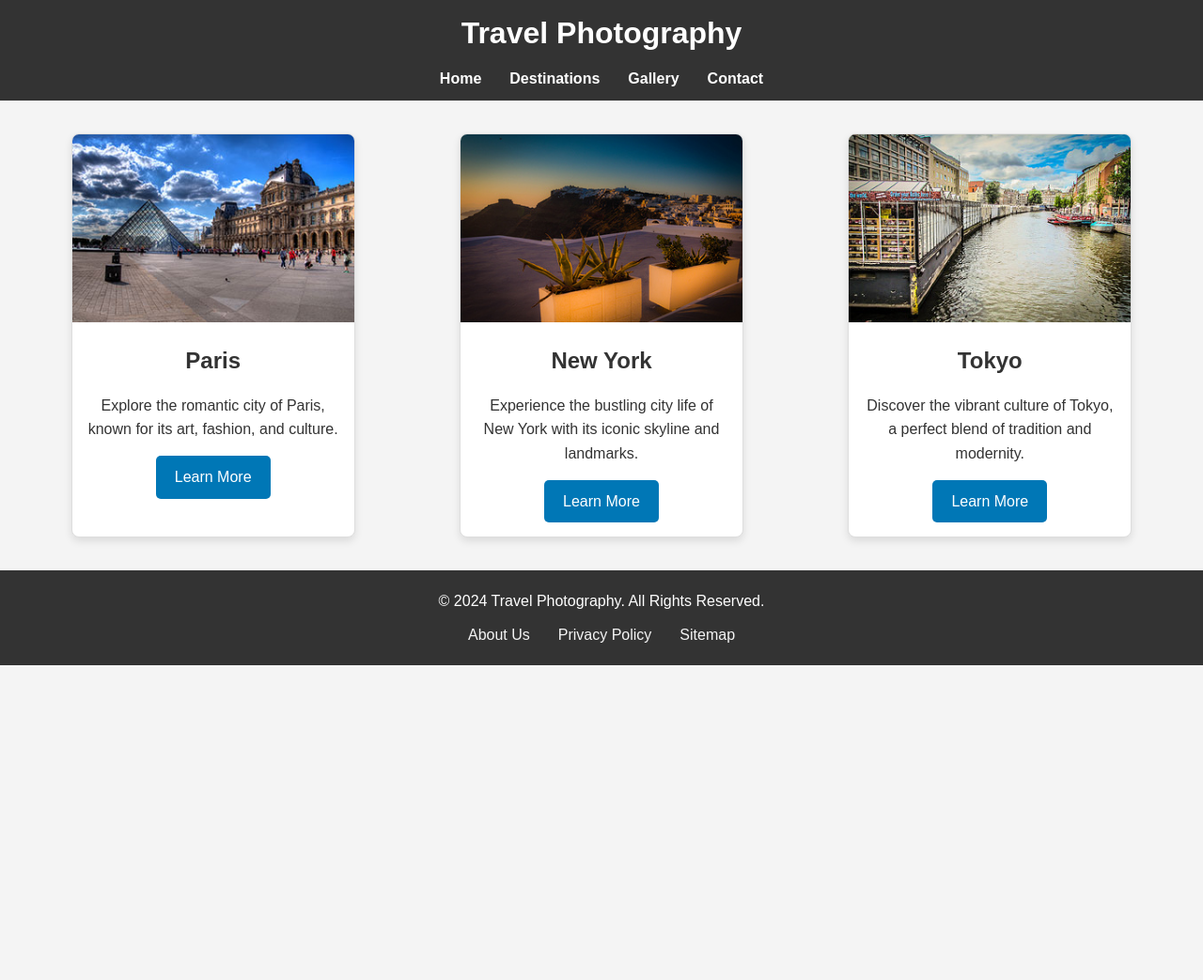
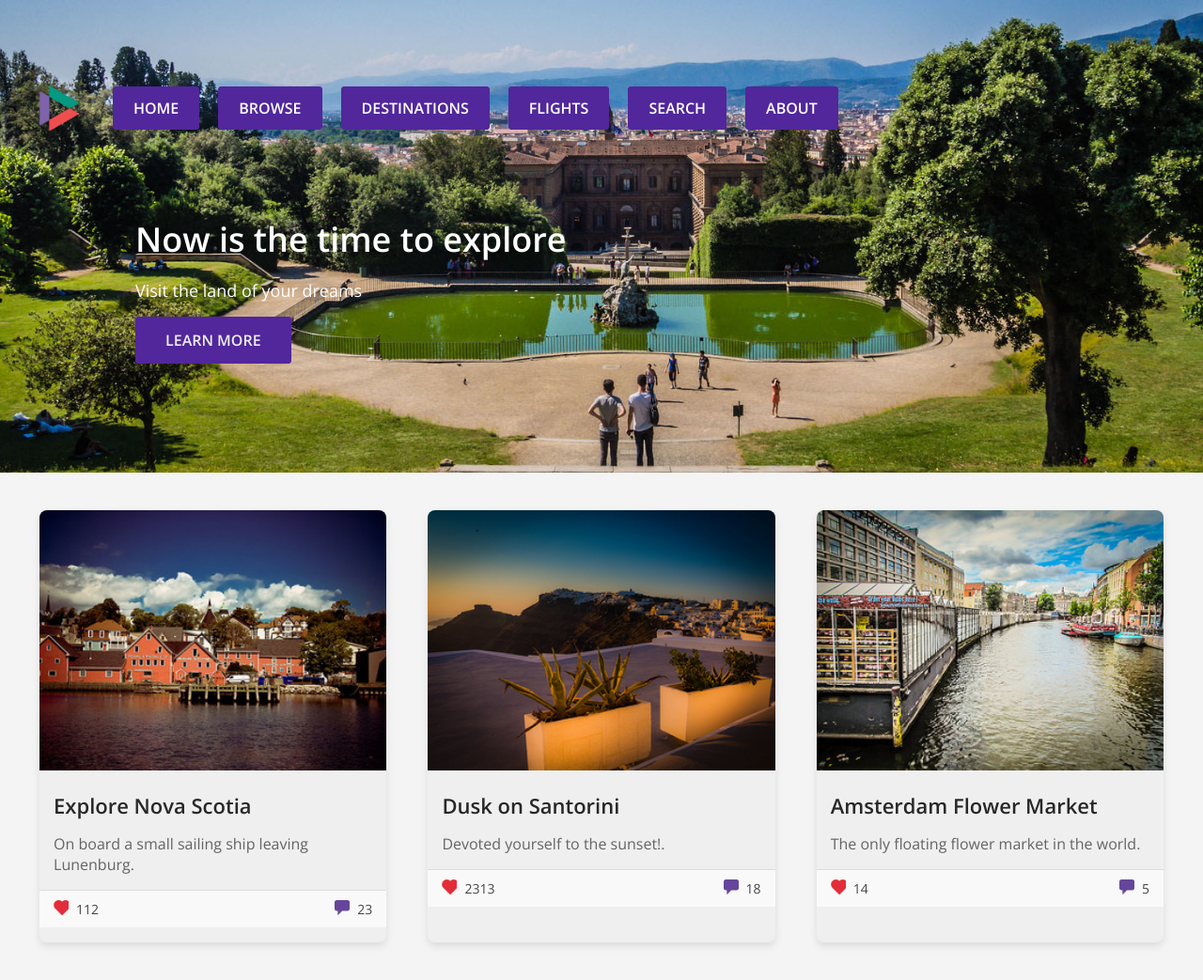
Before and after one commit to axyl-casc/WebDevelopment, a plain HTML site: page Assignment 1/index.html in a window 1280 px wide. Shown: the whole page at 94% size. Before the commit the page ends 800 px from the top, so only its background shows below. Drawn offline with nearby package versions, Linux system fonts and the light colour scheme.

Commit message:
Redid everything

```diff
--- a/Assignment 1/index.html
+++ b/Assignment 1/index.html
@@ -1,64 +1,58 @@
 <!DOCTYPE html>
 <html lang="en">
-
 <head>
-    <meta charset="UTF-8">
-    <meta name="viewport" content="width=device-width, initial-scale=1.0">
-    <title>COMP 3612 Assignment 1 - Home</title>
-    <link rel="stylesheet" href="styles.css">
+	<meta charset="utf-8">
+   <title>Lab04</title>
+   <link href="https://fonts.googleapis.com/css2?family=Open+Sans:wght@300;400;600;800&display=swap" rel="stylesheet">
+	<link rel="stylesheet" href="styles.css" />
 </head>
-
 <body>
-    <!-- Header Section -->
 <header>
-        <h1>Travel Photography</h1>
-        <nav>
+   <nav id="topbar">
       <ul>
-                <li><a href="index.html">Home</a></li>
-                <li><a href="#">Destinations</a></li>
-                <li><a href="#">Gallery</a></li>
-                <li><a href="#">Contact</a></li>
+         <li><a href="#">HOME</a></li>
+         <li><a href="#">BROWSE</a></li>
+         <li><a href="#">DESTINATIONS</a></li>
+         <li><a href="#">FLIGHTS</a></li>
+         <li><a href="#">SEARCH</a></li>
+         <li><a href="#">ABOUT</a></li>
       </ul>
    </nav>
+   <div>
+      <h2>Now is the time to explore</h2>
+      <p>Visit the land of your dreams</p>
+      <a href="#">LEARN MORE</a>
+   </div>
 </header>
 
-    <!-- Main Content Section -->
 <main>
-        <section class="cards">
-            <div class="card">
-                <img src="images/1-small.jpg" alt="Paris">
-                <h2>Paris</h2>
-                <p>Explore the romantic city of Paris, known for its art, fashion, and culture.</p>
-                <a href="#">Learn More</a>
+   <section class="card">
+      <img src="images/card1.jpg" alt="Nova Scotia" />
+      <div>
+
+         <h3>Explore Nova Scotia</h3>
+         <p class="description">On board a small sailing ship leaving Lunenburg.</p>
+         <p class="social"><span class="heart">112</span><span class="comment">23</span></p>
       </div>
+   </section>
+   <section class="card">
+      <img src="images/card2.jpg" alt="Santorini" />
+      <div>
 
-            <div class="card">
-                <img src="images/2-small.jpg" alt="New York">
-                <h2>New York</h2>
-                <p>Experience the bustling city life of New York with its iconic skyline and landmarks.</p>
-                <a href="#">Learn More</a>
+         <h3>Dusk on Santorini</h3>
+         <p class="description">Devoted yourself to the sunset!.</p>
+         <p class="social"><span class="heart">2313</span><span class="comment">18</span></p>
       </div>
+   </section>
+   <section class="card">
+      <img src="images/card3.jpg" alt="Chicago" />
+      <div>
 
-            <div class="card">
-                <img src="images/3-small.jpg" alt="Tokyo">
-                <h2>Tokyo</h2>
-                <p>Discover the vibrant culture of Tokyo, a perfect blend of tradition and modernity.</p>
-                <a href="#">Learn More</a>
+         <h3>Amsterdam Flower Market</h3>
+         <p class="description">The only floating flower market in the world.</p>
+         <p class="social"><span class="heart">14</span><span class="comment">5</span></p>
       </div>
    </section>
 </main>
-
-    <!-- Footer Section -->
-    <footer>
-        <p>&copy; 2024 Travel Photography. All Rights Reserved.</p>
-        <nav>
-            <ul>
-                <li><a href="#">About Us</a></li>
-                <li><a href="#">Privacy Policy</a></li>
-                <li><a href="#">Sitemap</a></li>
-            </ul>
-        </nav>
-    </footer>
 </body>
-
 </html>
--- a/Assignment 1/styles.css
+++ b/Assignment 1/styles.css
@@ -1,124 +1,248 @@
-/* General Reset and Base Styling */
-body, h1, h2, p, ul, li, a {
-    margin: 0;
-    padding: 0;
-    box-sizing: border-box;
+
+body, html {
+   margin: 0;
+   padding: 0;
+   font-family: 'Open Sans', sans-serif;
+   background-color: #f4f4f4;
+   color: #272727;
 }
 
-body {
-    font-family: 'Arial', sans-serif;
-    line-height: 1.6;
-    background-color: #f4f4f4;
-    color: #333;
+header {
+   background-image: url('images/florence.jpg');
+   background-size: cover;
+   background-position: center;
+   text-align: center;
+   padding: 80px 20px;
+   color: #ffffff;
+   position: flex;
 }
 
-/* Header Styling */
-header {
-    background: #333;
-    color: #fff;
-    padding: 10px 20px;
-    text-align: center;
+header h2 {
+   font-size: 36px;
+   font-weight: 600;
+   margin-bottom: 10px;
 }
 
-header h1 {
-    margin-bottom: 10px;
+header p {
+   font-size: 18px;
+   margin-bottom: 30px;
 }
 
-header nav ul {
-    list-style: none;
-    display: flex;
-    justify-content: center;
+
+header div {
+   padding: 50px;
+   margin: 0 auto;
+   /*
+   margin: 0 auto
+   from asking chat gpt "how to center the header div"
+   */
+   width: 80%;
+   text-align: left;
 }
 
-header nav ul li {
-    margin: 0 15px;
+header a {
+   display: inline;
+   padding: 12px 30px;
+   border: 2px solid #51279b;
+   background-color: #51279b;
+   color: #eeeeee;
+   text-decoration: none;
+   font-weight: 600;
+   border-radius: 4px;
+   transition: all 0.3s ease;
 }
 
-header nav ul li a {
-    text-decoration: none;
-    color: #fff;
-    font-weight: bold;
+header a:hover {
+   background-color: #8662c7;
+   border-color: #8662c7;
+   color: #ffffff;
 }
 
-header nav ul li a:hover {
-    color: #f4a261;
+#topbar {
+   padding: 10px 20px;
+   display: flex;
+   align-items: center;
+   position: relative;
 }
 
-/* Main Content Styling */
-main {
-    padding: 20px;
+/*
+Modified from a previous chat gpt response,
+the code that made the heart and message icon
+prompt "how can i display an image with css"
+*/
+#topbar::before {
+   content: "";
+   background-image: url('images/logo.png');
+   background-size: contain;
+   background-repeat: no-repeat;
+   width: 50px;
+   height: 50px;
+   display: inline-block;
+   margin-right: 20px;
+}
+/* to here */
+
+#topbar ul {
+   list-style: none;
+   margin: 0;
+   padding: 0;
+   display: flex;
 }
 
-.cards {
-    display: flex;
-    justify-content: space-around;
-    flex-wrap: wrap;
+#topbar li {
+   display: inline;
+   padding-right: 10px;
+   padding-left:10px;
+}
+
+#topbar a {
+   color: #ffffff;
+   background-color: #51279b;
+   border: 2px solid #51279b;
+   border-radius: 4px;
+   text-decoration: none;
+   padding: 10px 20px;
+   transition: all 0.3s ease;
+}
+
+#topbar a:hover {
+   background-color: #8662c7;
+   border-color: #8662c7;
+   color: #e9e9e9;
+}
+
+
+/*
+
+lots of trial and error, some code copied from
+https://www.w3schools.com/css/css3_flexbox_container.asp
+
+*/
+main {
+   display: flex;
+   justify-content: space-around;
+   flex-wrap: wrap;
+   padding: 20px;
 }
 
 .card {
-    background: #fff;
-    border: 1px solid #ddd;
-    border-radius: 8px;
-    box-shadow: 0 4px 8px rgba(0, 0, 0, 0.1);
-    overflow: hidden;
-    margin: 15px;
-    width: 300px;
-    text-align: center;
+   background: #efefef;
+   border-radius: 8px;
+   box-shadow: 0 4px 8px rgba(0,0,0,0.1);
+   margin: 20px;
+   overflow: hidden;
+   width: calc(33% - 40px);
+   transition: transform 0.3s ease;
 }
 
-.card img {
-    width: 100%;
-    height: 200px;
-    object-fit: cover;
+/* to here */
+
+
+.card:hover {
+   transform: translateY(-10px);
 }
 
-.card h2 {
-    font-size: 1.5em;
-    margin: 15px 0;
+
+/* Generated from Chat gpt
+
+prompt: how can i make the cards stack when there is a smaller screen
+*/
+
+/* Media Query for Smaller Screens */
+@media (max-width: 768px) {
+   main {
+      flex-direction: column; /* Stack the cards vertically */
+      align-items: center; /* Center the cards */
+   }
+
+   .card {
+      width: 90%; /* Make each card take almost full width */
+      margin: 10px 0; /* Reduce margin for a tighter stack */
+   }
+   #topbar ul {
+      flex-direction: column; /* Stack the navigation items */
+      align-items: center;    /* Center align the items */
+   }
+
+   #topbar li {
+         display: block; /* Display each item as a block element */
+         width: 100%;    /* Make each item take full width */
+         text-align: center;
+         margin: 0;      /* Remove extra spacing */
+   }
+
+   #topbar a {
+         padding: 15px;  /* Adjust padding for better spacing */
+         display: block; /* Make each link fill the block */
+         width: 100%;    /* Make each link take full width */
+   }
 }
 
-.card p {
-    padding: 0 15px;
+/* to here */
+
+.card img {
+   width: 100%;
+   height: auto;
+   border-bottom: 2px solid #f3f3f3;
 }
 
-.card a {
-    display: inline-block;
-    margin: 15px;
-    padding: 10px 20px;
-    text-decoration: none;
-    color: #fff;
-    background: #0077b6;
-    border-radius: 5px;
+.card h3 {
+   margin: 15px;
+   font-size: 22px;
+   font-weight: 600;
 }
 
-.card a:hover {
-    background: #023e8a;
+.card .description {
+   margin: 15px;
+   font-size: 16px;
+   color: #646464;
 }
 
-/* Footer Styling */
-footer {
-    background: #333;
-    color: #fff;
-    text-align: center;
-    padding: 20px;
+.card .social {
+   display: flex;
+   padding: 10px 15px;
+   border-top: 1px solid #ddd;
+   background-color: #f9f9f9;
 }
 
-footer nav ul {
-    list-style: none;
-    display: flex;
-    justify-content: center;
-    padding-top: 10px;
+.social span {
+   display: inline-flex;
+   font-size: 14px;
+   color: #464646;
 }
 
-footer nav ul li {
-    margin: 0 15px;
+
+
+
+/*
+CSS from chatgpt below
+prompt: "how can i display an image in css"
+*/
+
+.heart::before {
+   content: "";
+   display: inline-block;
+   width: 16px;
+   height: 16px;
+   margin-right: 8px;
+   background-image: url('images/heart.png');
+   background-size: cover;
+}
+.comment::before{
+   content: "";
+   display: inline-block;
+   width: 16px;
+   height: 16px;
+   margin-right: 8px;
+   background-image: url('images/comment.png');
+   background-size: cover;
+}
+/* to here */
+
+.social .heart {
+   margin-right: 15px; /* Adds spacing between heart and comment */
 }
 
-footer nav ul li a {
-    text-decoration: none;
-    color: #f4f4f4;
+.social .comment {
+   margin-left: auto;  /* Pushes the comment element to the right */
 }
-
-footer nav ul li a:hover {
-    color: #f4a261;
-}
```
Also changed, not shown: Assignment 1/images/card1.jpg (added), Assignment 1/images/card2.jpg (added), Assignment 1/images/card3.jpg (added), 1 other file. Lines whose indentation alone changed are shown as unchanged.
